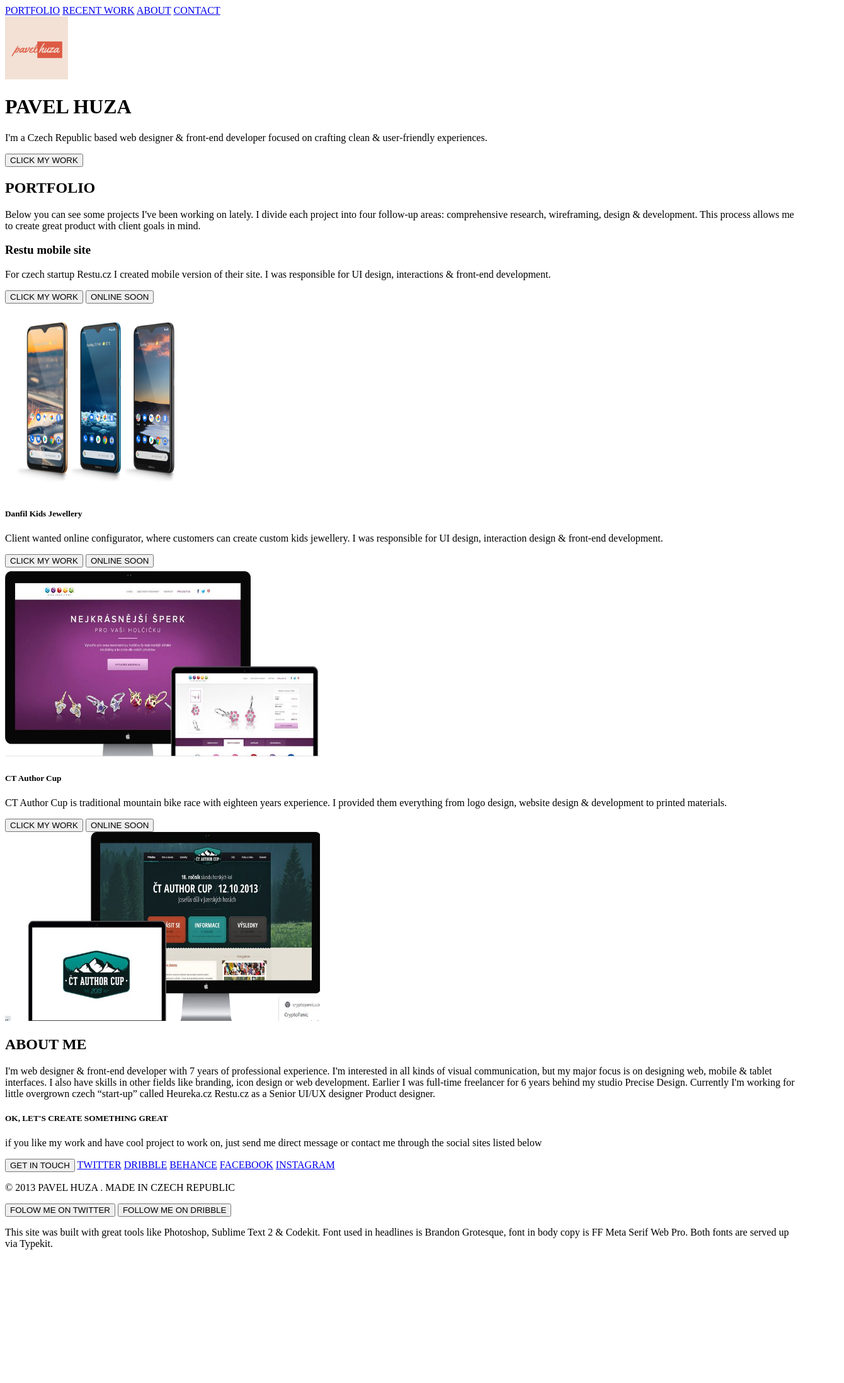
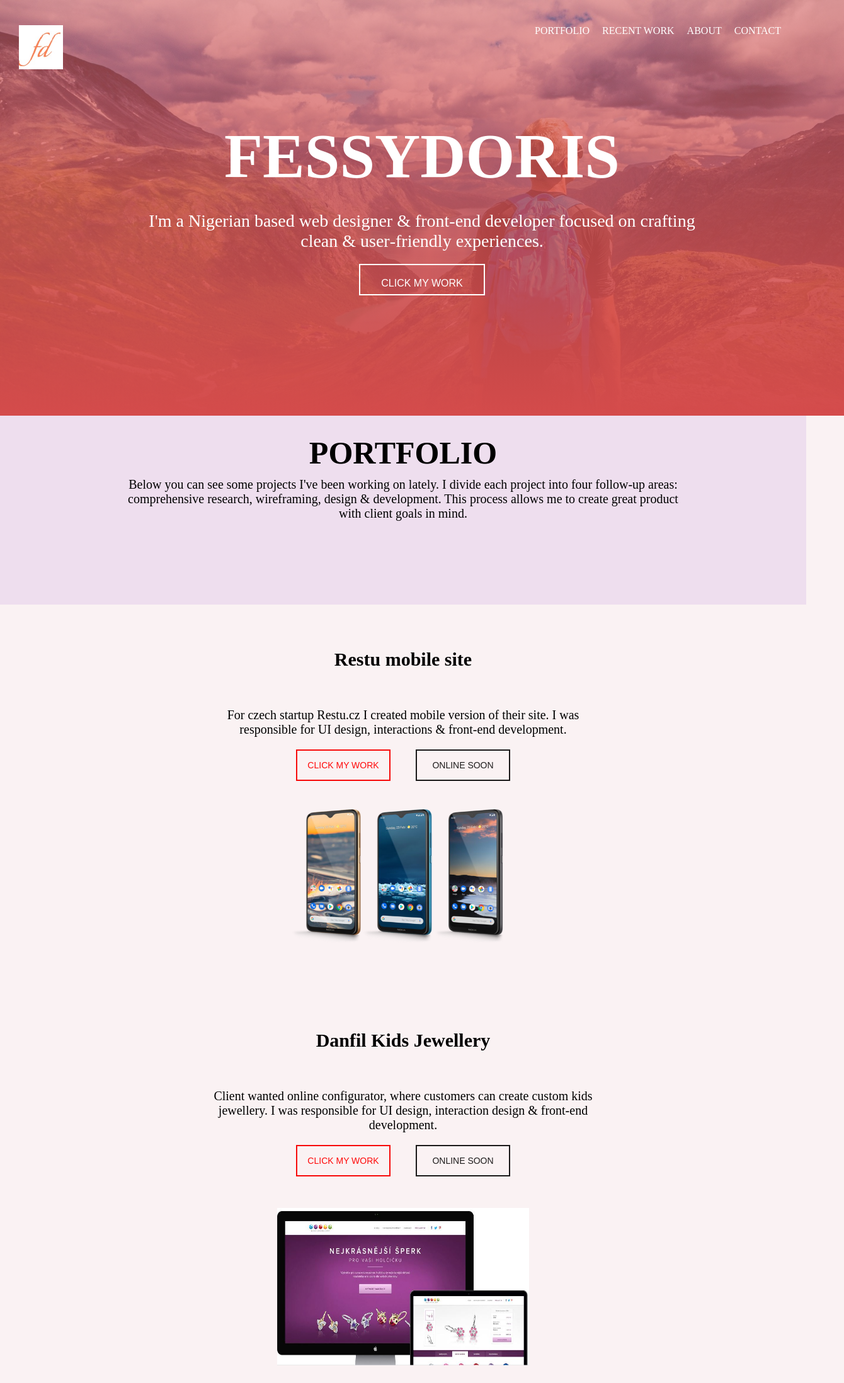
Before and after one commit to fessy01/Assignment-2, a plain HTML site: page index.html in a window 1280 px wide. Shown: the top 2196 px of the page at 63% size, 1340 px wide, since content can reach past the window. Before the commit the page ends 2000 px from the top, so only its background shows below. Drawn offline with Linux system fonts and the light colour scheme.

Commit message:
re arranged folder structure

```diff
--- /dev/null
+++ b/css/style.css
@@ -0,0 +1,210 @@
+*{
+    margin: 0;
+    padding: 0;
+
+}
+
+body{
+height: 100%;
+    width: 100%;
+    font-size: 20px;
+    background-color: rgb(250, 242, 243);
+}
+header{
+    height: 600px;
+    width: 100%;
+    padding: 30px;
+    background-image:linear-gradient(rgba(209, 94, 94, 0.6),rgba(212, 75, 75, 1)), url(../image/norway-772991_1920.jpg);
+    background-size: cover;
+}
+nav{
+height: 100px;
+width: 100%;
+display: flex;
+flex-direction: row;
+justify-content: space-between;
+    padding-top: 10px;
+    padding-bottom: 50px;
+    position: fixed;
+
+}
+.nav_bar{
+    display: flex;
+    flex-direction: row;
+    font-size: 16px;
+justify-content: space-evenly;
+margin-right: 50px;
+
+}
+.pavel{
+    height: 100px;
+    width: 100%;
+    text-align: center;
+    padding-top: 150px;
+}
+h1{
+    font-size: 100px;
+    color: white;
+    padding: 10px 0;
+
+}
+.p1{
+    font-size: 28px;
+    padding: 20px 200px;
+    color: white;
+}
+.btn{
+    height: 50px;
+    width: 200px;
+    background-color: transparent;
+    border: 2px solid white;
+    color: white;
+    font-size: 16px;
+padding: 20px 0;
+}
+a{
+    color: white;
+    text-decoration: none;
+    padding-right: 20px;
+}
+.portfolio{
+    text-align: center;
+    height: 300px;
+    width: 100%;
+    background-color: rgb(238, 222, 238);
+}
+h2{
+    font-size: 50px;
+    padding: 10px ;
+    padding-top: 30px;
+}
+.p2{
+    font-size: 20px;
+    padding: 0 200px;
+}
+.product{
+    text-align: center;
+    width: 100%;
+}
+.restu{
+    padding: 30px 30px;
+
+}
+h3{
+    padding: 40px 0;
+    font-size: 30px;
+}
+p{
+    padding: 20px 300px;
+}
+.button{
+    display: flex;
+    flex-direction: row;
+    justify-content: center;
+}
+.btn1{
+    height: 50px;
+    width: 150px;
+    background-color: transparent;
+    border: 2px solid rgb(247, 10, 10);
+    color: rgb(255, 9, 9);
+    font-size: 14px;
+margin: 0 20px;
+
+}
+.btn2{
+    height: 50px;
+    width: 150px;
+    background-color: transparent;
+    border: 2px solid rgb(26, 25, 25);
+    color: rgb(29, 27, 27);
+    font-size: 14px;
+margin: 0 20px;
+
+}
+.img1{
+    height: 250px;
+    width: 400px;
+    padding: 20px 20px;
+}
+.denfil{
+    padding: 30px 30px;
+}
+h4{
+    padding: 40px 0;
+    font-size: 30px;
+}
+.img2{
+    height: 250px;
+    width: 400px;
+    padding: 20px 20px;
+}
+.ct{ padding: 30px 30px;
+
+}
+h5{
+    padding: 40px 0;
+    font-size: 30px;
+
+}
+.img3{
+    height: 250px;
+    width: 400px;
+    padding: 20px 20px;
+}
+.about{
+    height: 600px;
+    width: 100%;
+    text-align: center;
+    background-image:linear-gradient(rgba(19, 59, 53, 0.6),rgb(14, 58, 48)), url(../image/artificial-intelligence-3382507_1280.jpg);
+padding-top: 200px;
+color: white;
+}
+.pa{
+    font-size: 30px;
+}
+.create{
+    height: 400px;
+    width: 100%;
+    text-align: center;
+    padding-top: 100px;
+    background-color: tomato;
+    color: white;
+
+}
+h5{
+    padding: 30px 500px;
+}
+.pl{
+    font-size: 25px;
+    padding: 10px 330px;
+}
+.touch{
+    display: flex;
+    flex-direction: column;
+    justify-content:space-evenly;
+    padding-top: 30px;
+    text-align: center;
+}
+.btn3{
+    height: 50px;
+    width: 150px;
+    background-color: transparent;
+    border: 2px solid rgb(248, 247, 247);
+    color: rgb(255, 251, 251);
+    font-size: 14px;
+}
+.get{
+    text-align: center;
+}
+.get2{
+    display: flex;
+    flex-direction: row;
+    padding: 20px 370px;
+
+}
+footer{
+    text-align: center;
+    background-color: black;
+    color:rgb(95, 81, 81);
+}
--- a/index.html
+++ b/index.html
@@ -4,83 +4,109 @@
     <meta charset="UTF-8">
     <meta http-equiv="X-UA-Compatible" content="IE=edge">
     <meta name="viewport" content="width=device-width, initial-scale=1.0">
-    <title>Document</title>
+   <!-- main css-->
+  <link rel="stylesheet" href="css/style.css">
+
+
+  <!--main js-->
+    <script src="js/app.js" defer></script>
+    <title>fessydoris_portfolio</title>
+
 </head>
 <body>
     <header>
         <nav >
+            <div>
+                <img src="image/logo.jpg"  width="70" height="70" alt="ph logo" >
+                </div>
+            <div class="nav_bar">
             <a href="#">PORTFOLIO</a>
             <a href="#">RECENT WORK</a>
             <a href="#">ABOUT</a>
             <a href="#">CONTACT</a>
+            </div>
         </nav>
-        <img src="pavel huza-logos.jpeg"  width="100" height="100" alt="ph logo" >
+            <div class="pavel">
+        <h1 >FESSYDORIS</h1>
+        <P class="p1">I'm a Nigerian based web designer & front‑end developer focused on crafting clean  & user‑friendly experiences.</P>
+        <button class="btn" type="button"id> CLICK MY WORK</button>
+    </div>
     </header>
-    <div>
-        <h1 >PAVEL HUZA</h1>
-        <P>I'm a Czech Republic based web designer & front‑end developer focused on crafting clean  & user‑friendly experiences.</P>
-        <button type="button"> CLICK MY WORK</button>
-    </div>
-    <section>
+    <section class="portfolio">
         <div>
             <h2>PORTFOLIO</h2>
-            <p>Below you can see some projects I've been working on lately. I divide each project into four follow-up areas: comprehensive research, wireframing, design & development. This process allows me to create great product with client goals in mind.</p>
+            <p class="p2">Below you can see some projects I've been working on lately. I divide each project into four follow-up areas: comprehensive research, wireframing, design & development. This process allows me to create great product with client goals in mind.</p>
         </div>
     </section>
-    <section>
+    <section class="product">
+    <section class="restu">
         <div>
             <h3>Restu mobile site</h3>
             <p>For czech startup Restu.cz I created mobile version of their site. I was responsible for UI design, interactions & front-end development.</p>
-            <button type="MORE ON BEHANCE"> CLICK MY WORK</button>
-            <button type="MORE ON BEHANCE"> ONLINE SOON</button>
-
+           <div class="button">
+            <button type="MORE ON BEHANCE" class="btn1"> CLICK MY WORK</button>
+            <button type="MORE ON BEHANCE" class="btn2"> ONLINE SOON</button>
         </div>
-        <img src="PHONE.png"  width="300" height="300" alt="ph logo" >
+        </div>
+        <img class="img1" src="image/PHONE.png"  width="300" height="300" alt="ph logo" >
     </section>
-    <div>
-        <h5>Danfil Kids Jewellery</h5>
+    <div class="denfilkid">
+    <div class="denfil">
+        <h4>Danfil Kids Jewellery</h4>
         <p>Client wanted online configurator, where customers can create custom kids jewellery. I was responsible for UI design, interaction design & front-end development.</p>
-        <button type="MORE ON BEHANCE"> CLICK MY WORK</button>
-            <button type="MORE ON BEHANCE"> ONLINE SOON</button>
+        <div class="button">
+            <button type="MORE ON BEHANCE" class="btn1"> CLICK MY WORK</button>
+            <button type="MORE ON BEHANCE" class="btn2"> ONLINE SOON</button>
+        </div>
+            </div>
+        <div class="kid">
+    <img class="img2" src="image/Capture.JPG" width="500" height="300" alt="ph logo" >
     </div>
-    <img src="Capture.JPG"  width="500" height="300" alt="ph logo" >
+    </div>
     <section>
-        <div>
+        <div class="ct">
             <h5>CT Author Cup</h5>
             <p>CT Author Cup is traditional mountain bike race with eighteen years experience. I provided them everything from logo design, website design & development to printed materials.</p>
-            <button type="MORE ON BEHANCE"> CLICK MY WORK</button>
-            <button type="MORE ON BEHANCE"> ONLINE SOON</button>
+            <div class="button">
+                <button type="MORE ON BEHANCE" class="btn1"> CLICK MY WORK</button>
+                <button type="MORE ON BEHANCE" class="btn2"> ONLINE SOON</button>
+            </div>
         </div>
-        <img src="Capture2.JPG"  width="500" height="300" alt="ph logo" >
+        <img class="img3" src="image/Capture2.JPG"  width="500" height="300" alt="ph logo" >
+    </section>
     </section>
     <section>
-        <div>
+        <div class="about">
             <h2>ABOUT ME</h2>
-            <p>I'm web designer & front-end developer with 7 years of professional experience. I'm interested in all kinds of visual communication, but my major focus is on designing web, mobile & tablet interfaces. I also have skills in other fields like branding, icon design or web development.
+            <p class="pa">I'm web designer & front-end developer with 7 years of professional experience. I'm interested in all kinds of visual communication, but my major focus is on designing web, mobile & tablet interfaces. I also have skills in other fields like branding, icon design or web development.
 
                 Earlier I was full-time freelancer for 6 years behind my studio Precise Design. Currently I'm working for little overgrown czech “start-up” called Heureka.cz Restu.cz as a Senior UI/UX designer Product designer.</p>
 
         </div>
     </section>
-    <footer>
-        <div>
+        <div class="create">
             <h5>OK, LET'S CREATE
                 SOMETHING GREAT
             </h5>
-            <P>if you like my work and have cool project to work on, just send me direct message or contact
+            <P class="pl">if you like my work and have cool project to work on, just send me direct message or contact
                 me through the social sites listed below
             </P>
-            <button type="MORE ON BEHANCE"> GET IN TOUCH</button>
+            <div class="touch">
+                <div class="get">
+            <button type="MORE ON BEHANCE" class="btn3"> GET IN TOUCH</button>
+           </div>
+           <div class="get2">
             <a href="#">TWITTER</a>
             <a href="#">DRIBBLE</a>
             <a href="#">BEHANCE</a>
             <a href="#">FACEBOOK</a>
             <a href="#">INSTAGRAM</a>
                 </div>
+                </div>
+                </div>
 
-    </footer>
     <footer>
-        <p>© 2013 PAVEL HUZA . MADE IN CZECH REPUBLIC</p>
+        <p>© 2013 FESSYDORIS . MADE IN  NIGERIA</p>
         <button type="MORE ON BEHANCE"> FOLOW ME ON TWITTER</button>
             <button type="MORE ON BEHANCE"> FOLLOW ME ON DRIBBLE</button>
             <P>This site was built with great tools like Photoshop, Sublime Text 2 & Codekit. Font used in headlines is Brandon Grotesque, font in body copy is FF Meta Serif Web Pro. Both fonts are served up via Typekit.</P>
```
Also changed, not shown: image/Capture.JPG (renamed from Capture.JPG), image/Capture2.JPG (renamed from Capture2.JPG), image/PHONE.png (renamed from PHONE.png), image/artificial-intelligence-3382507_1280.jpg (added), image/logo.jpg (added), image/norway-772991_1920.jpg (added), image/pavel huza-logos.jpeg (renamed from pavel huza-logos.jpeg), js/app.js (added), ph-logos.jpeg (deleted).
